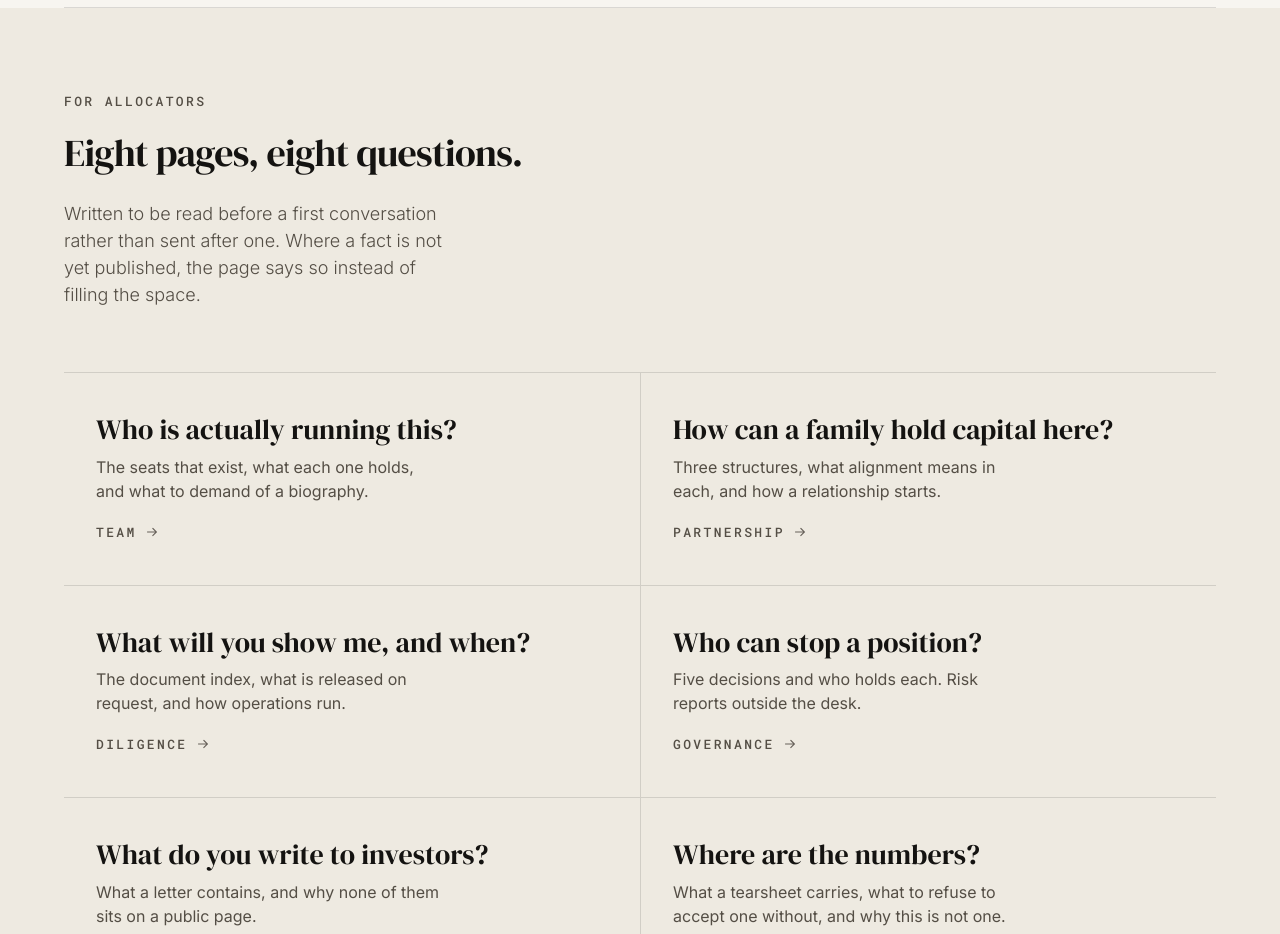
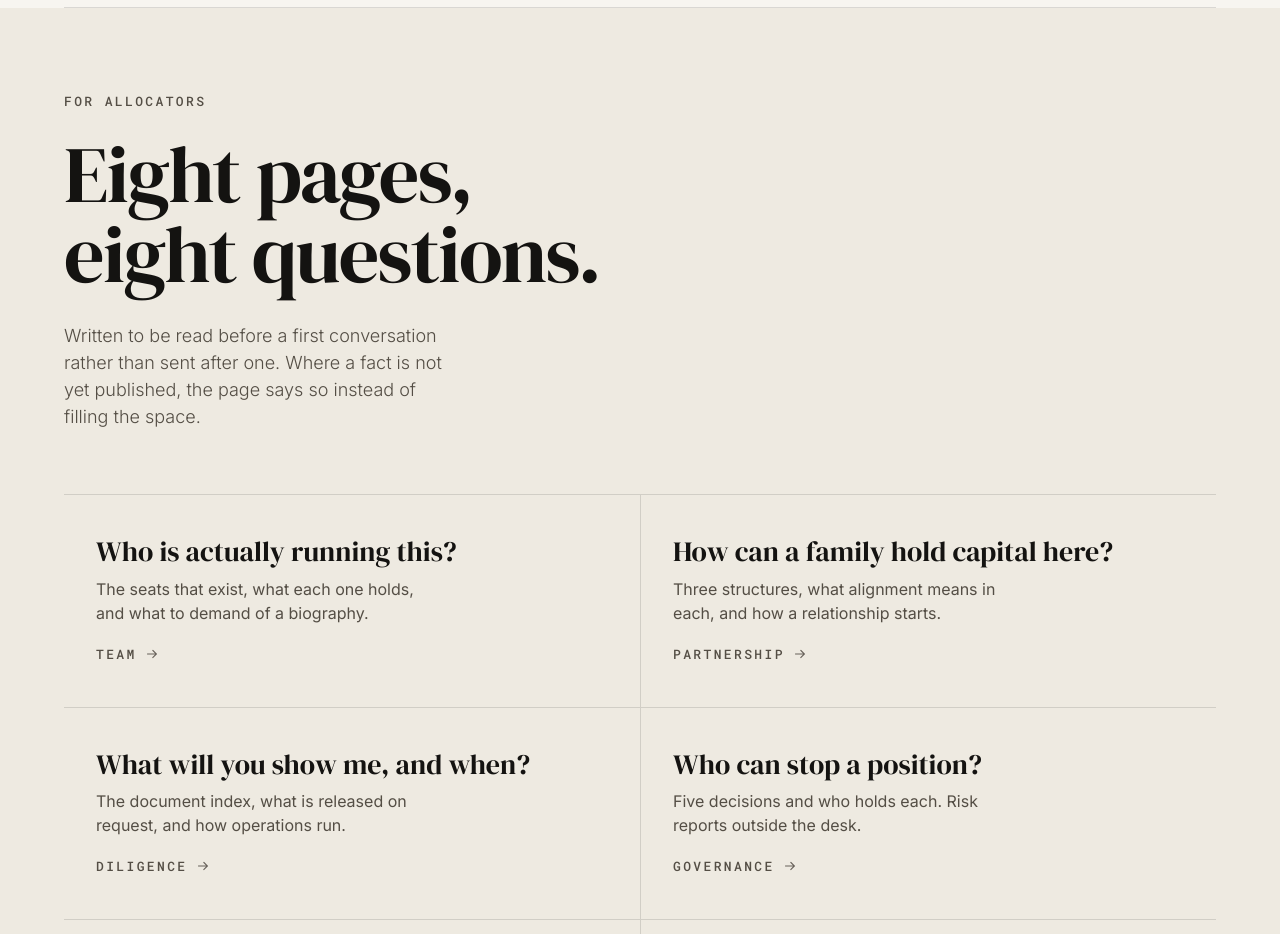
Before and after one commit to natnaelsolomon0101-sketch/gc2-site, a Next.js app: page / in a window 1280 px wide. Shown: the part 6320-7254 px from the top of the page. Built offline with nearby package versions, Linux system fonts and the light colour scheme; no server answers.

Commit message:
style(design): FINDING-001 — allocators heading joins the home display scale (38→80px)

```diff
--- a/src/components/sections/ForAllocators.tsx
+++ b/src/components/sections/ForAllocators.tsx
@@ -138,7 +138,7 @@ export default function ForAllocators() {
       <div className="wrap band">
         <div className="max-w-[46em]">
           <p className="t-mono">For allocators</p>
-          <h2 id="allocators-title" className="t-heading-lg mt-5">
+          <h2 id="allocators-title" className="t-display-sm mt-5">
             {count(allocatorNav.length, true)} pages, {count(allocatorNav.length)} questions.
           </h2>
           <p className="t-sub mt-7 max-w-[34ch] text-ink-2">
```
